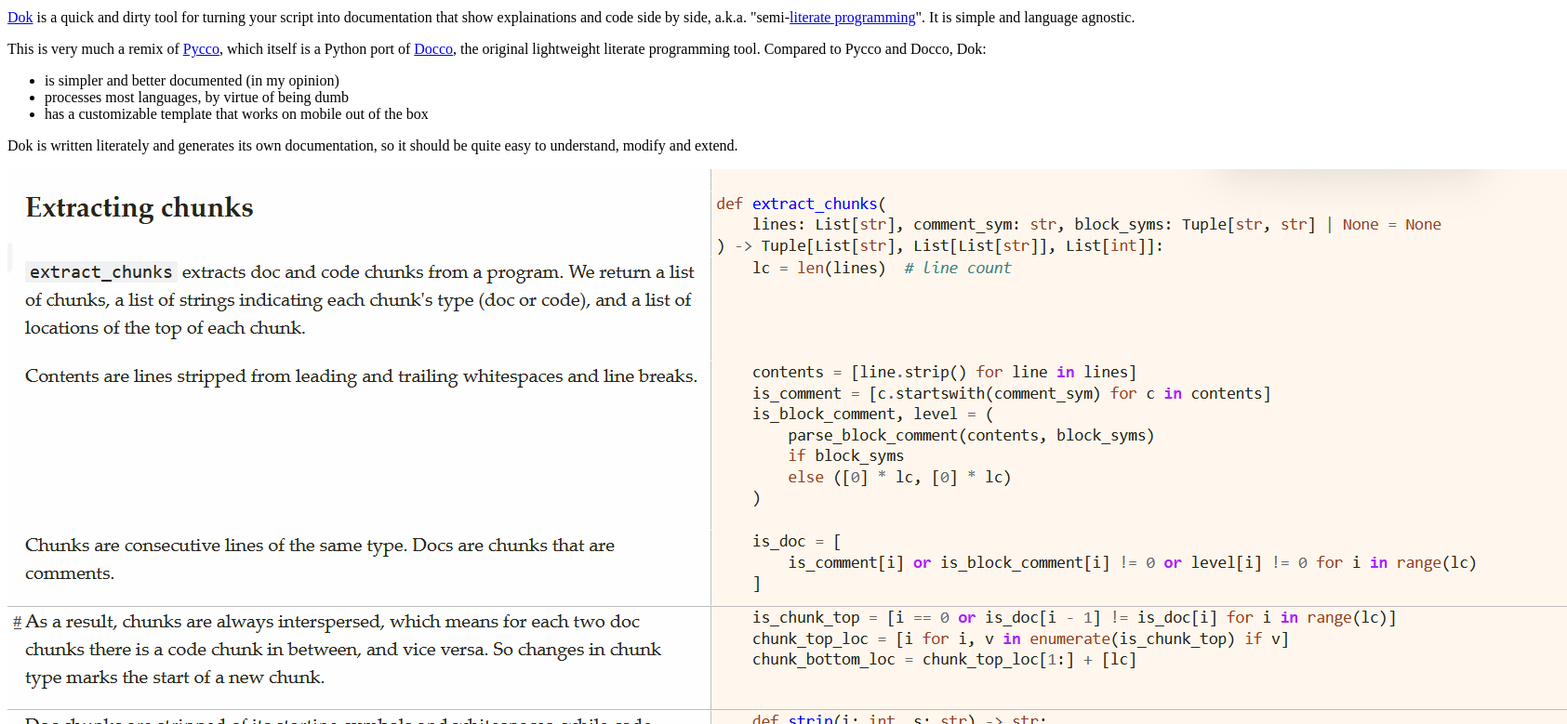
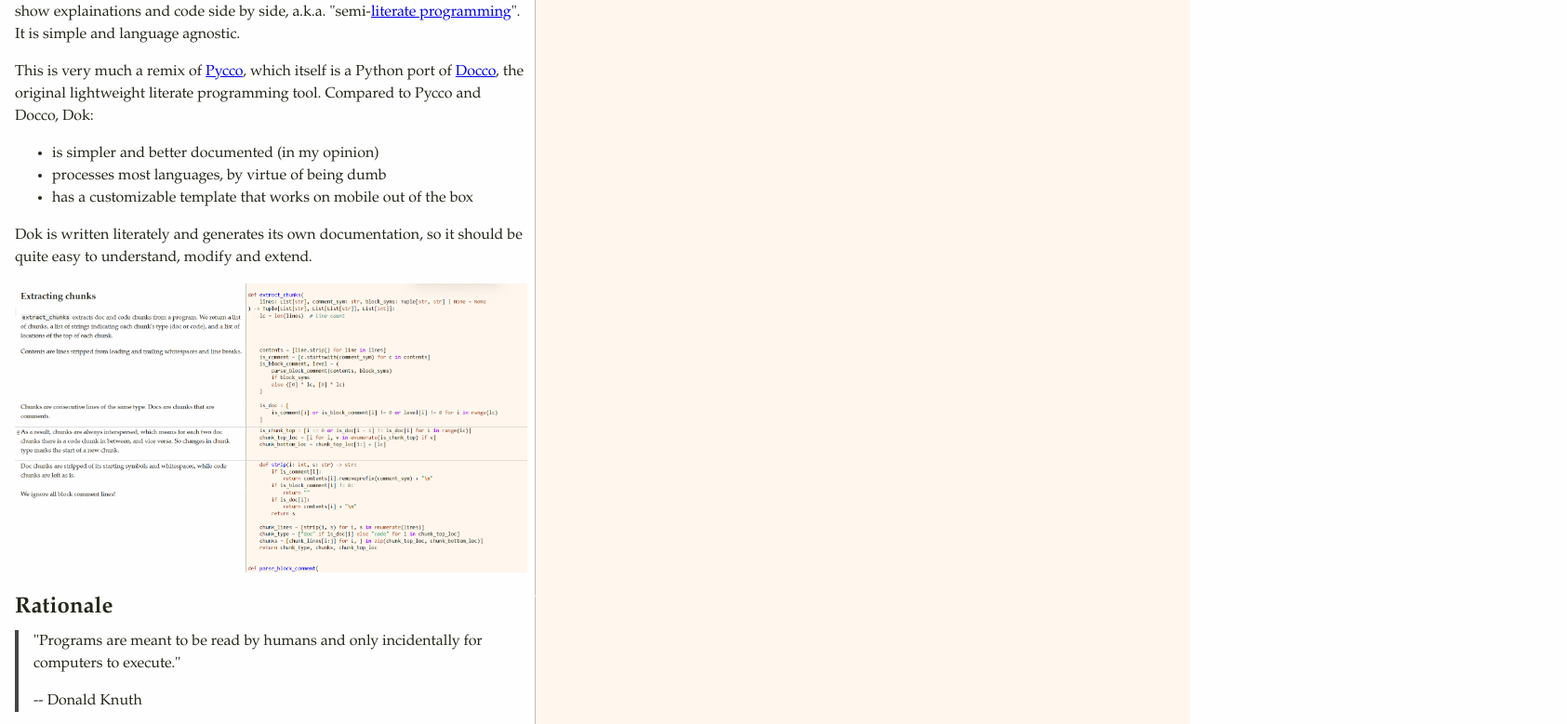
Before and after one commit to RebelPotato/doci.py, a plain HTML site: page index.html in a window 1280 px wide. Shown: the part 104-883 px from the top of the page at 93% size, 1685 px wide, since content can reach past the window. Drawn offline with Linux system fonts and the light colour scheme.

Commit message:
Fix css link

```diff
--- a/index.html
+++ b/index.html
@@ -3,7 +3,7 @@
   <head>
     <meta http-equiv="content-type" content="text/html;charset=utf-8" />
     <title>dok.py</title>
-    <link rel="stylesheet" href="doci.css" type="text/css" />
+    <link rel="stylesheet" href="dok.css" type="text/css" />
   </head>
   <body>
     <div id="container">
--- a/template.html
+++ b/template.html
@@ -3,7 +3,7 @@
   <head>
     <meta http-equiv="content-type" content="text/html;charset=utf-8" />
     <title>{{ title }}</title>
-    <link rel="stylesheet" href="doci.css" type="text/css" />
+    <link rel="stylesheet" href="dok.css" type="text/css" />
   </head>
   <body>
     <div id="container">
```
